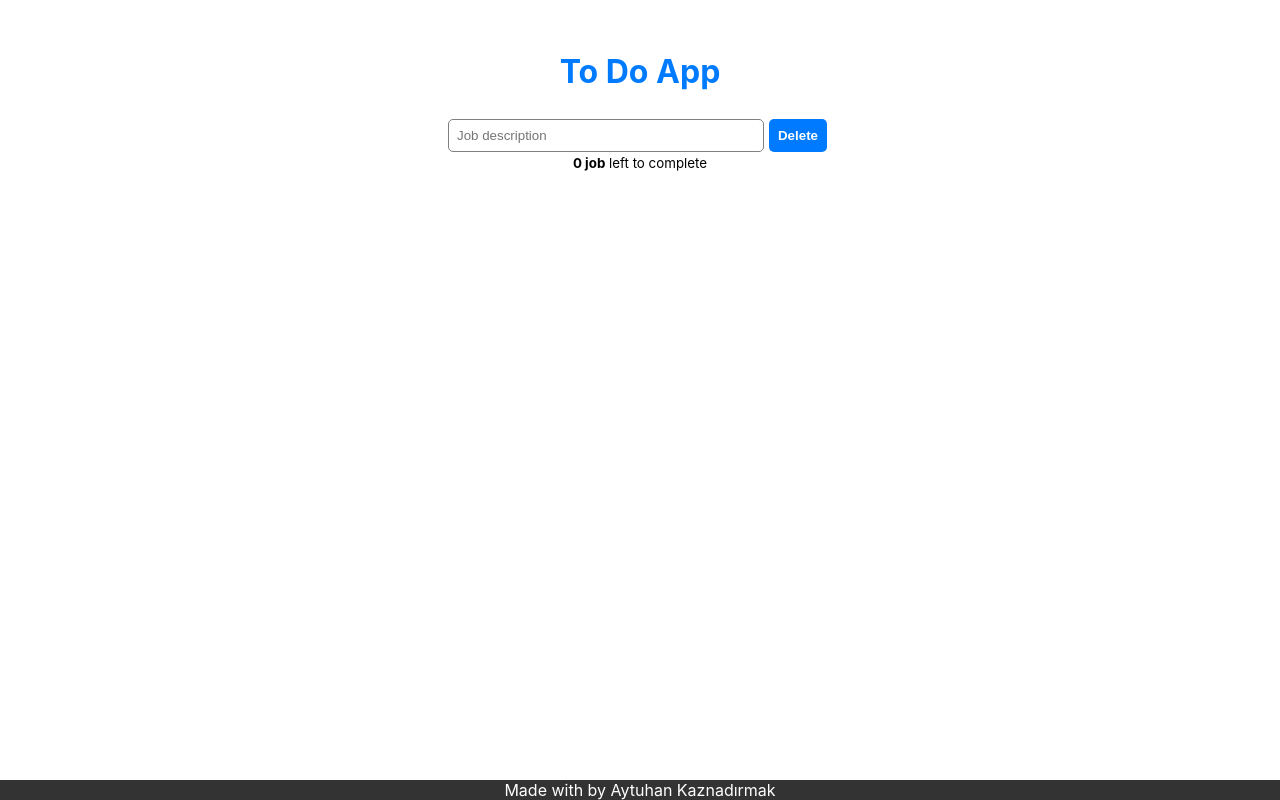
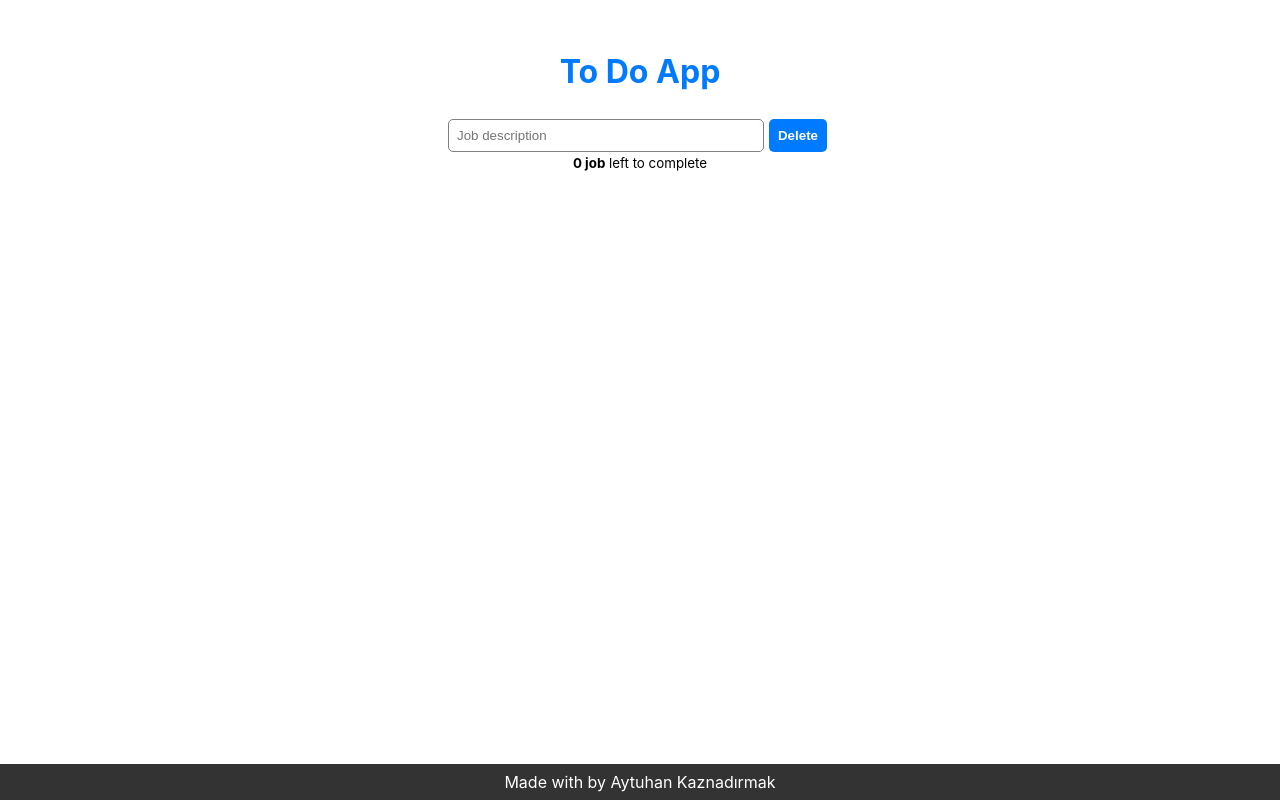
Before and after one commit to BornHungry/FirstReactApp, a React (Create React App) app: page / in a window 1280 px wide. Built offline with nearby package versions, Linux system fonts and the light colour scheme.

Commit message:
footer update

```diff
--- a/src/App.css
+++ b/src/App.css
@@ -95,5 +95,6 @@
     color: #fff;
     /* Footer metin rengi */
     text-align: center;
+    padding: 8px;
     /* Metin ortalaması */
 }
```
